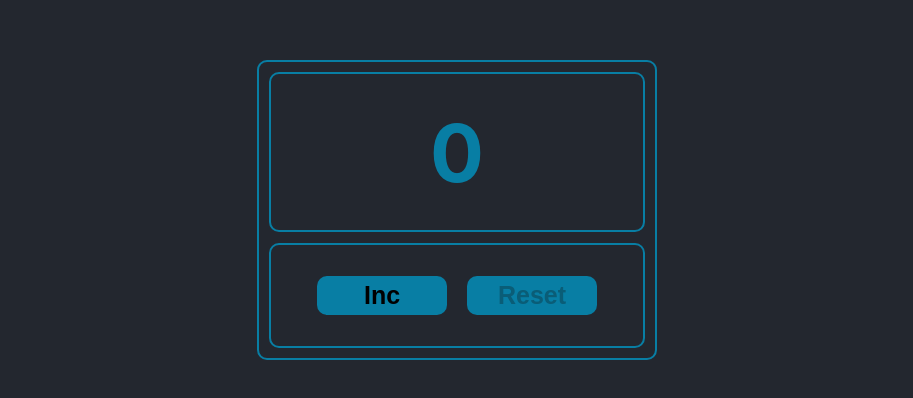
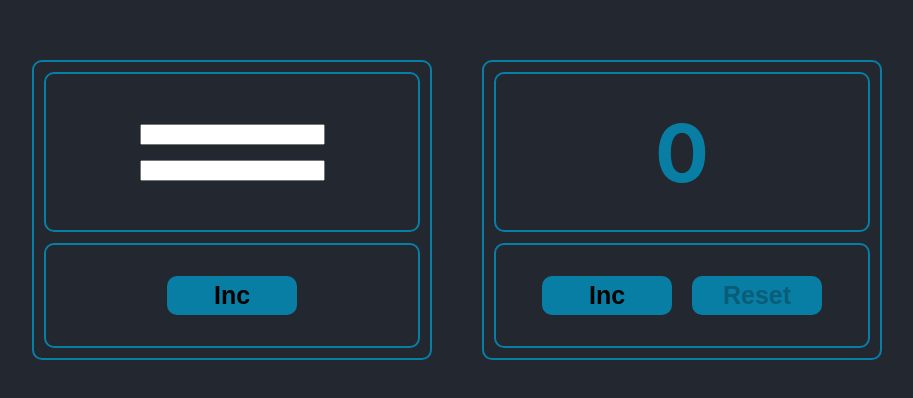
Before and after one commit to krawtschenko/counter, a React (Create React App) app: page / in a window 1280 px wide. Shown: the part 190-588 px from the top of the page, without its empty margins (183-1096 px from the left). Built offline with nearby package versions, Linux system fonts and the light colour scheme.

Commit message:
commit 1

```diff
--- a/src/App.css
+++ b/src/App.css
@@ -9,5 +9,6 @@
   display: flex;
   justify-content: center;
   align-items: center;
+  column-gap: 50px;
   background-color: rgb(35 39 47);
 }
--- a/src/App.tsx
+++ b/src/App.tsx
@@ -9,6 +9,15 @@ function App() {
 
 	return (
 		<div className="App">
+			<Wrapper>
+				<WrapperDisplay>
+					<input type="text"/>
+					<input type="text"/>
+				</WrapperDisplay>
+				<WrapperButtons>
+					<Button>Inc</Button>
+				</WrapperButtons>
+			</Wrapper>
 			<Wrapper>
 				<WrapperDisplay current={count} max={max}>
 					<h3>{count}</h3>
--- a/src/style/Wrapper.ts
+++ b/src/style/Wrapper.ts
@@ -14,9 +14,9 @@ export const Wrapper = styled.div`
 export const WrapperDisplay = styled(Wrapper)<IWrapperDisplay>`
   width: 100%;
   height: 160px;
-  flex-direction: row;
   align-items: center;
   justify-content: center;
+  row-gap: 15px;
   color: ${({current, max}) => current === max ? 'darkred' : 'rgb(8 126 164)'};
 
   h3 {
@@ -34,6 +34,6 @@ export const WrapperButtons = styled(Wrapper)`
 `
 
 interface IWrapperDisplay {
-	current: number
-	max: number
+	current?: number
+	max?: number
 }
```
